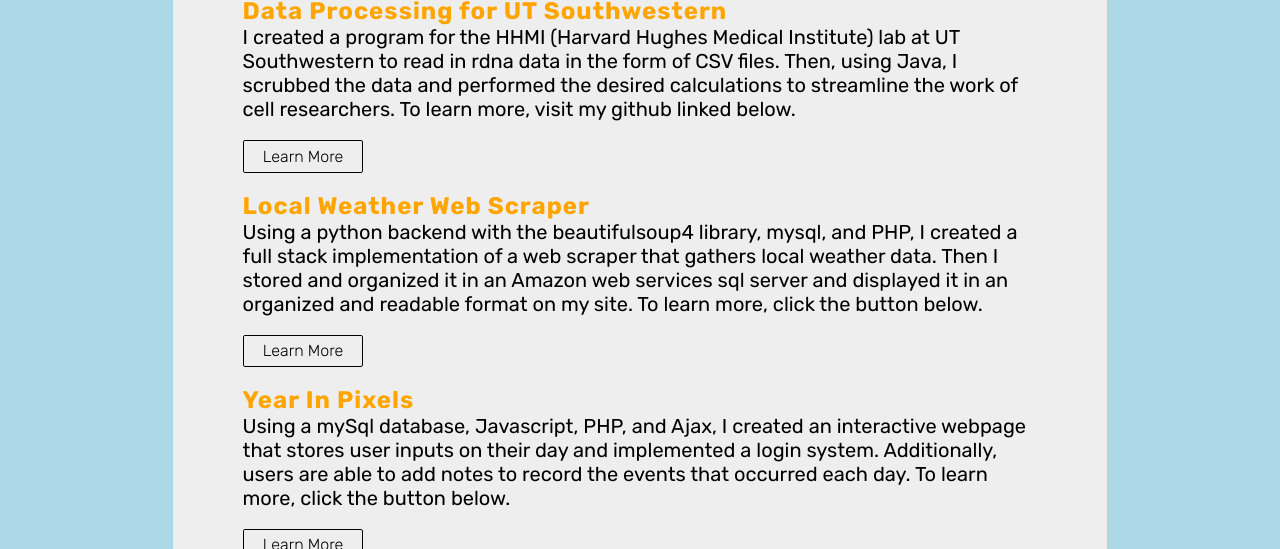
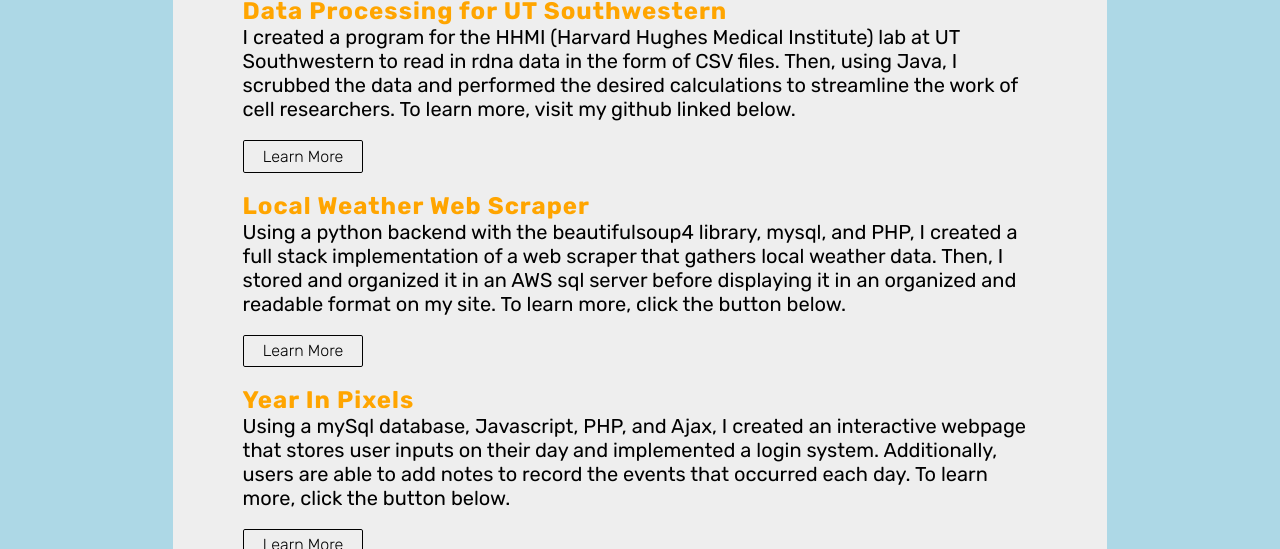
Before and after one commit to DongjiY/DongjiY.github.io, a plain HTML site: page index.html in a window 1280 px wide. Shown: the part 551-1100 px from the top of the page. Drawn offline with Linux system fonts and the light colour scheme.

Commit message:
Update index.html

```diff
--- a/index.html
+++ b/index.html
@@ -38,7 +38,7 @@
             <a class="smallbutton" href="#">Learn More</a>
             <br><br>
             <h2>Local Weather Web Scraper</h2>
-            <p>Using a python backend with the beautifulsoup4 library, mysql, and PHP, I created a full stack implementation of a web scraper that gathers local weather data. Then I stored and organized it in an Amazon web services sql server and displayed it in an organized and readable format on my site. To learn more, click the button below.</p>
+            <p>Using a python backend with the beautifulsoup4 library, mysql, and PHP, I created a full stack implementation of a web scraper that gathers local weather data. Then, I stored and organized it in an AWS sql server before displaying it in an organized and readable format on my site. To learn more, click the button below.</p>
             <br>
             <a class="smallbutton" href="#">Learn More</a>
             <br><br>
```
